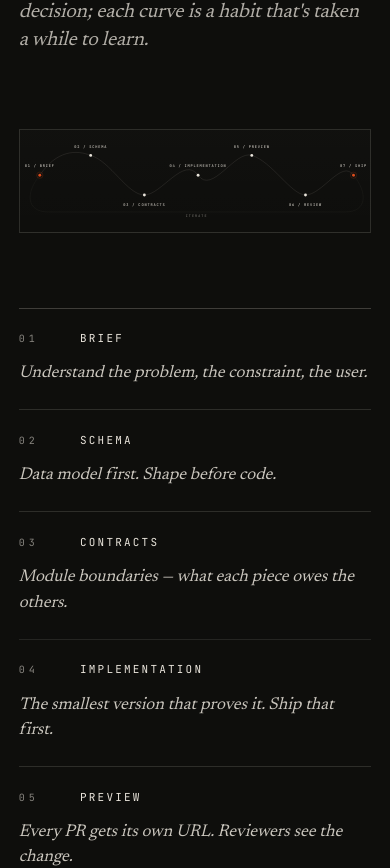
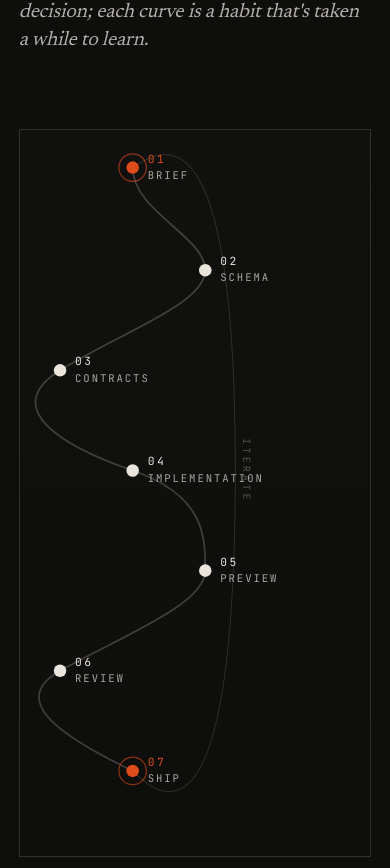
Before and after one commit to sahilsapariya/next-gen-portfolio, a Next.js app: page / in a window 390 px wide. Shown: the part 6078-6946 px from the top of the page. Built offline with nearby package versions, Linux system fonts and the light colour scheme.

Commit message:
feat: render VerticalWave on mobile/tablet (≤1024px) in FlowDiagram

```diff
--- a/components/sections/Systems.jsx
+++ b/components/sections/Systems.jsx
@@ -323,6 +323,7 @@ function VerticalWave({ inView }) {
 function FlowDiagram() {
   const ref = useRef(null);
   const inView = useInView(ref, { once: true, amount: 0.25 });
+  const compact = useIsCompact();
   return (
     <div
       ref={ref}
@@ -333,7 +334,7 @@ function FlowDiagram() {
           "linear-gradient(180deg, rgba(234,229,220,0.012), rgba(14,14,12,0))",
       }}
     >
-      <HorizontalWave inView={inView} />
+      {compact ? <VerticalWave inView={inView} /> : <HorizontalWave inView={inView} />}
     </div>
   );
 }
```
